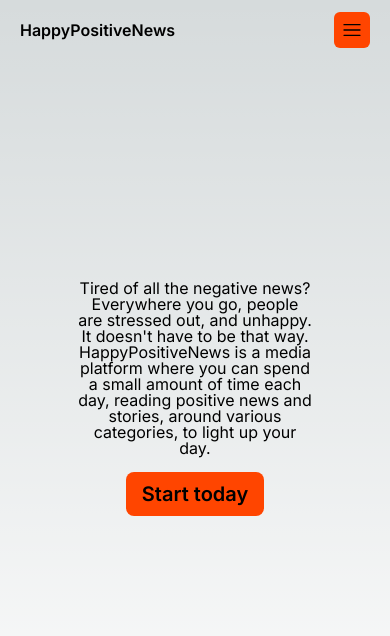
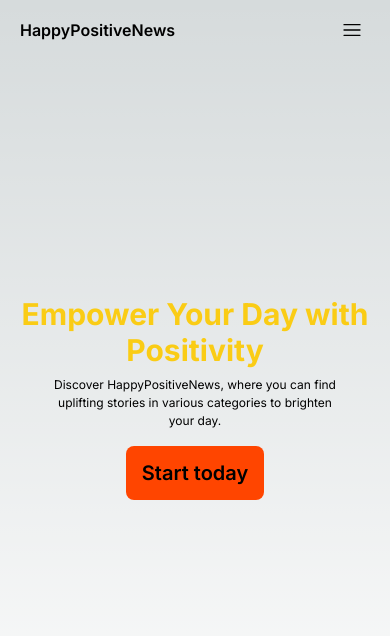
Before and after one commit to WilliamFerns1/archived-demo-memeorandum, a Next.js app: page / in a window 390 px wide. Shown: the top 636 px of the page. Built offline with nearby package versions, Linux system fonts and the light colour scheme.

Commit message:
feat: landing page fully responsive

```diff
--- a/app/page.tsx
+++ b/app/page.tsx
@@ -21,7 +21,7 @@ export default function Home() {
           HappyPositiveNews
         </h1>
         <div
-          className="bg-[orangered] p-2 rounded-md flex items-center justify-center lg:hidden"
+          className="p-2 flex items-center justify-center lg:hidden"
           onClick={toggleNavDropdown}
         >
           {
@@ -49,15 +49,12 @@ export default function Home() {
           <button className="btn-primary-small">Sign Up</button>
         </div>
       </header>
-      <section className="flex flex-col justify-center h-[80vh] items-center gap-4 leading-none">
-        <p className="text-center w-3/5">
-          Tired of all the negative news? Everywhere you go, people are
-          stressed out, and unhappy. It doesn't have to be that way.
-          HappyPositiveNews is a media platform where you can spend a small
-          amount of time each day, reading positive news and stories, around
-          various categories, to light up your day.
+      <section className="flex flex-col justify-center h-[80vh] items-center px-2 py-3 sm:px-0 sm:py-0">
+        <h1 className="text-3xl text-center bold text-yellow-400 lg:text-[3.5rem] sm:leading-none">Empower Your Day with Positivity</h1>
+        <p className="text-center sm:w-3/5 w-4/5 mt-2 text-[12px]">
+          {`${window.innerWidth > 800 ? "Seeking positivity in a negative world? " : ""}Discover HappyPositiveNews, where you can find uplifting stories in various categories to brighten your day.`}
         </p>
-        <button className="btn-primary">Start today</button>
+        <button className="btn-primary mt-4">Start today</button>
       </section>
     </main>
   );
```
Also changed, not shown: 1 other file (tests, documents, lock files or other folders).
